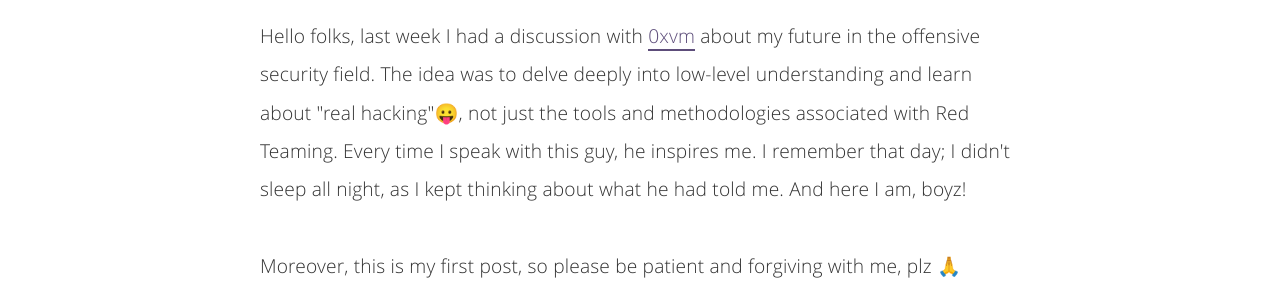
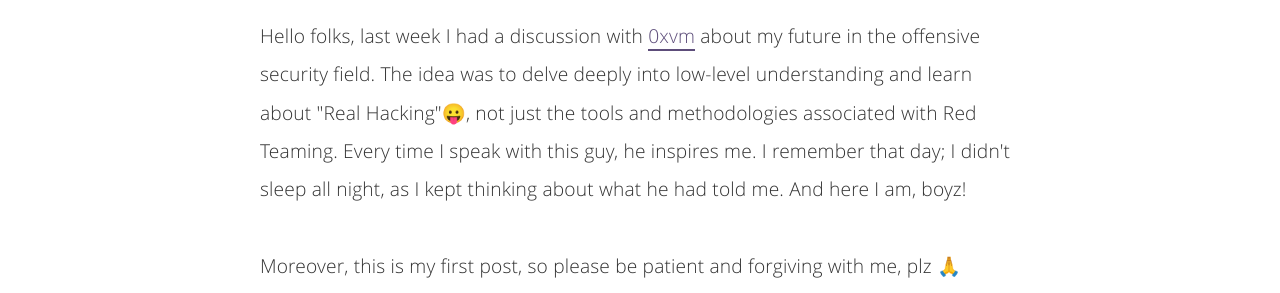
Before and after one commit to nickvourd/nickvourd.github.io, a Jekyll site: the page built from _posts/2023-10-18-x64dbg-intro.md, in a window 1280 px wide and 900 px high. Shown: the part 169-462 px from the top of the window. Built offline with Jekyll 4.4.1, drawn with Linux system fonts in a browser that asks for light colours; some of the changed text lies outside the part shown.

Commit message:
Edit 2023-10-18 x64dbg (My first baby steps)

```diff
--- a/_posts/2023-10-18-x64dbg-intro.md
+++ b/_posts/2023-10-18-x64dbg-intro.md
@@ -97,7 +97,7 @@ function topFunction() {
 }
 </script>
 
-<p>Hello folks, last week I had a discussion with <a href="https://twitter.com/0xvm">0xvm</a> about my future in the offensive security field. The idea was to delve deeply into low-level understanding and learn about "real hacking"😛, not just the tools and methodologies associated with Red Teaming. Every time I speak with this guy, he inspires me. I remember that day; I didn't sleep all night, as I kept thinking about what he had told me. And here I am, boyz!<br /><br />
+<p>Hello folks, last week I had a discussion with <a href="https://twitter.com/0xvm">0xvm</a> about my future in the offensive security field. The idea was to delve deeply into low-level understanding and learn about "Real Hacking"😛, not just the tools and methodologies associated with Red Teaming. Every time I speak with this guy, he inspires me. I remember that day; I didn't sleep all night, as I kept thinking about what he had told me. And here I am, boyz!<br /><br />
 
 Moreover, this is my first post, so please be patient and forgiving with me, plz 🙏<br /><br />
 
@@ -282,7 +282,7 @@ Before we begin, let me to explain some terminology to become more familiar with
   </tr>
 </table>
 
-</p>Test test</p>
+<p>Test test</p>
 
 <div align="center">
 <!-- add the button!-->
```
